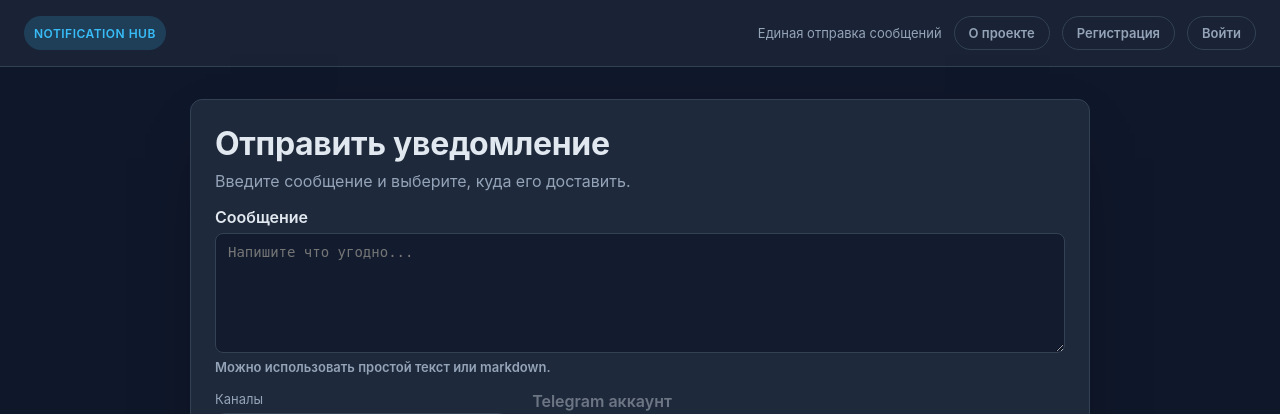
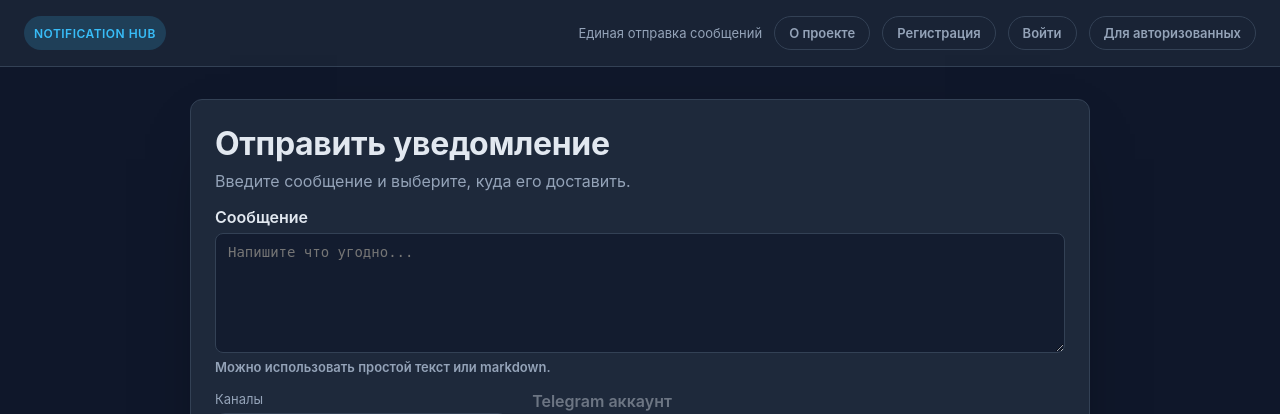
Before and after one commit to inksne/notification_hub-FastAPI, a Python web app: template src/notif_hub/templates/base.html in a window 1280 px wide. Shown: the top 414 px of the page. Run offline with Jinja, Linux system fonts and the light colour scheme; the template is opened without the code that fills it, so the values that code supplies are empty.

Commit message:
добавление: добавлена кнопка, с помощью которой можно перейти на страницу для авторизованных пользователей (только для них)

```diff
--- a/src/notif_hub/templates/base.html
+++ b/src/notif_hub/templates/base.html
@@ -224,6 +224,7 @@
         {% block top_nav_guest %}
         <a href="/jwt/register" class="nav-link-button">Регистрация</a>
         <a href="/jwt/login" class="nav-link-button">Войти</a>
+        <a href="/jwt/check_tokens" class="nav-link-button" id="check-auth-btn">Для авторизованных</a>
         {% endblock %}
         {% block top_nav_auth %}{% endblock %}
       </div>
@@ -360,7 +361,6 @@
           const inputs = el.querySelectorAll("input, select");
           const visible = selected.includes(key);
           inputs.forEach(input => {
-            // Пропускаем поле param_name, оно управляется отдельно
             if (input.id === "webhook_param_name") {
               return;
             }
@@ -437,7 +437,6 @@
                 format: formatSelect.value
               };
 
-              // Для формата form используем значение из поля, иначе значение по умолчанию
               if (formatSelect.value === "form") {
                 webhookTarget.param_name = paramNameInput.value || "message";
               } else {
@@ -459,7 +458,6 @@
           });
 
           if (!response.ok) {
-            // Пытаемся извлечь сообщение об ошибке из ответа
             let errorMessage = "Не удалось отправить уведомление. Попробуйте ещё раз позже.";
 
             try {
@@ -468,7 +466,6 @@
                 errorMessage = errorData.detail;
               }
             } catch (jsonError) {
-              // Если не удалось распарсить JSON, используем сообщение по умолчанию
               console.error("Не удалось распарсить ответ об ошибке:", jsonError);
             }
 
```
